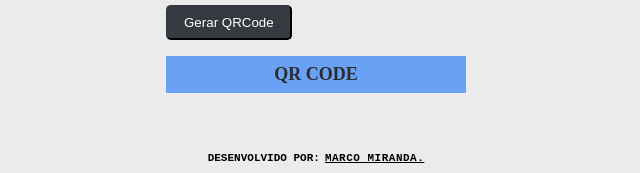
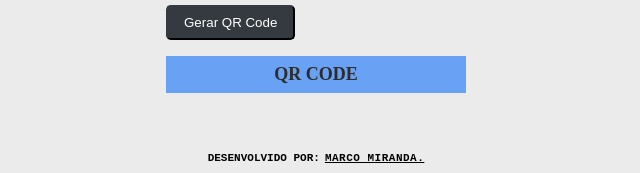
Before and after one commit to MarcoDevelop/Gerador-de-QRCode, a plain HTML site: page index.html in a window 1280 px wide. Shown: the part 182-355 px from the top of the page, 324-964 px from the left. Drawn offline with nearby package versions, Linux system fonts and the light colour scheme.

Commit message:
Alterações

```diff
--- a/index.html
+++ b/index.html
@@ -29,7 +29,7 @@
 
             <textarea maxlength="300" placeholder="Cole o link" tabindex="1" cols="30" rows="4"></textarea>
 
-            <button onclick="GerarQRCode()" class="button" style="vertical-align:middle"><span>Gerar QRCode </span></button>
+            <button onclick="GerarQRCode()" class="button" style="vertical-align:middle"><span>Gerar QR Code </span></button>
 
             <h2>QR Code</h2>
 
```
